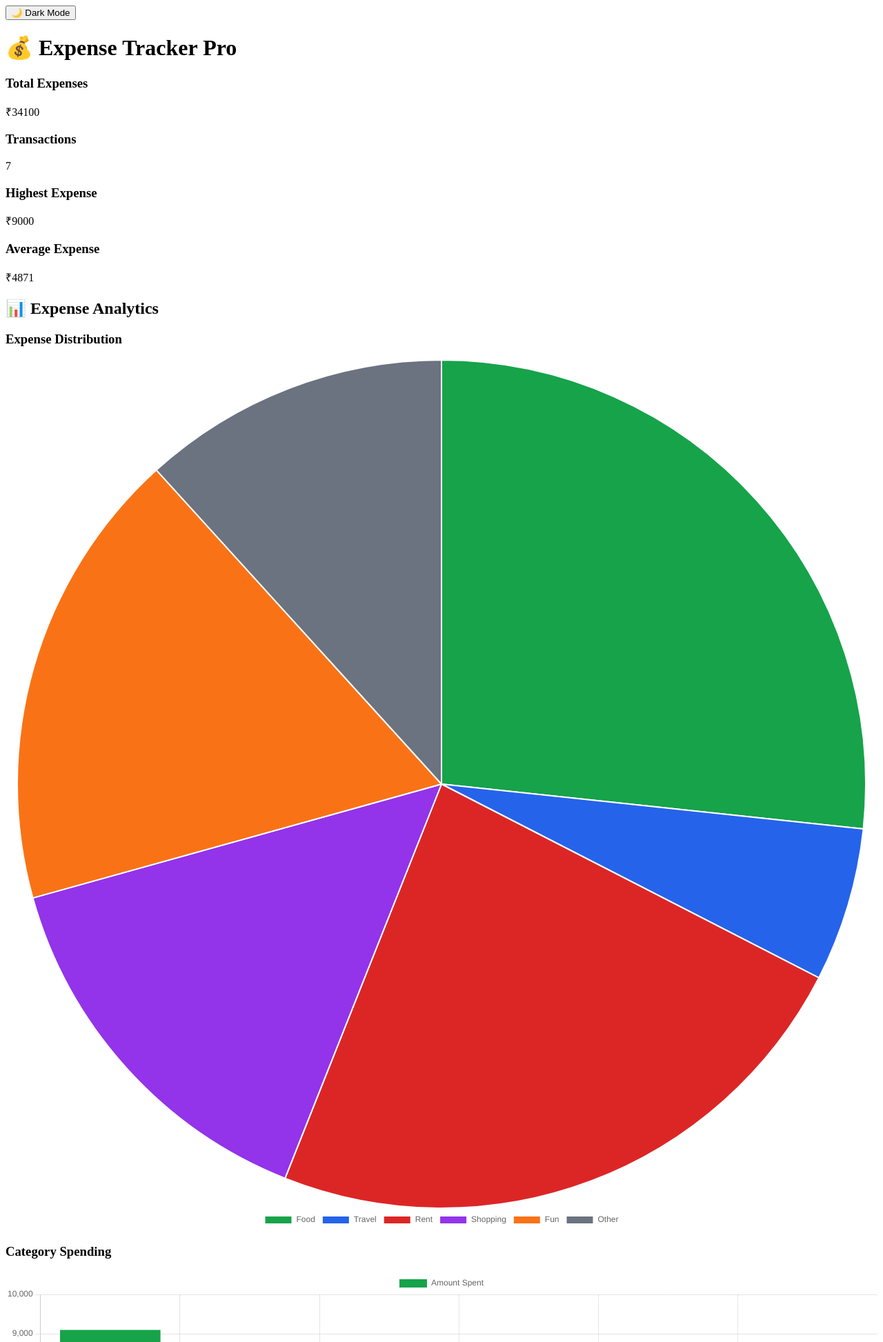
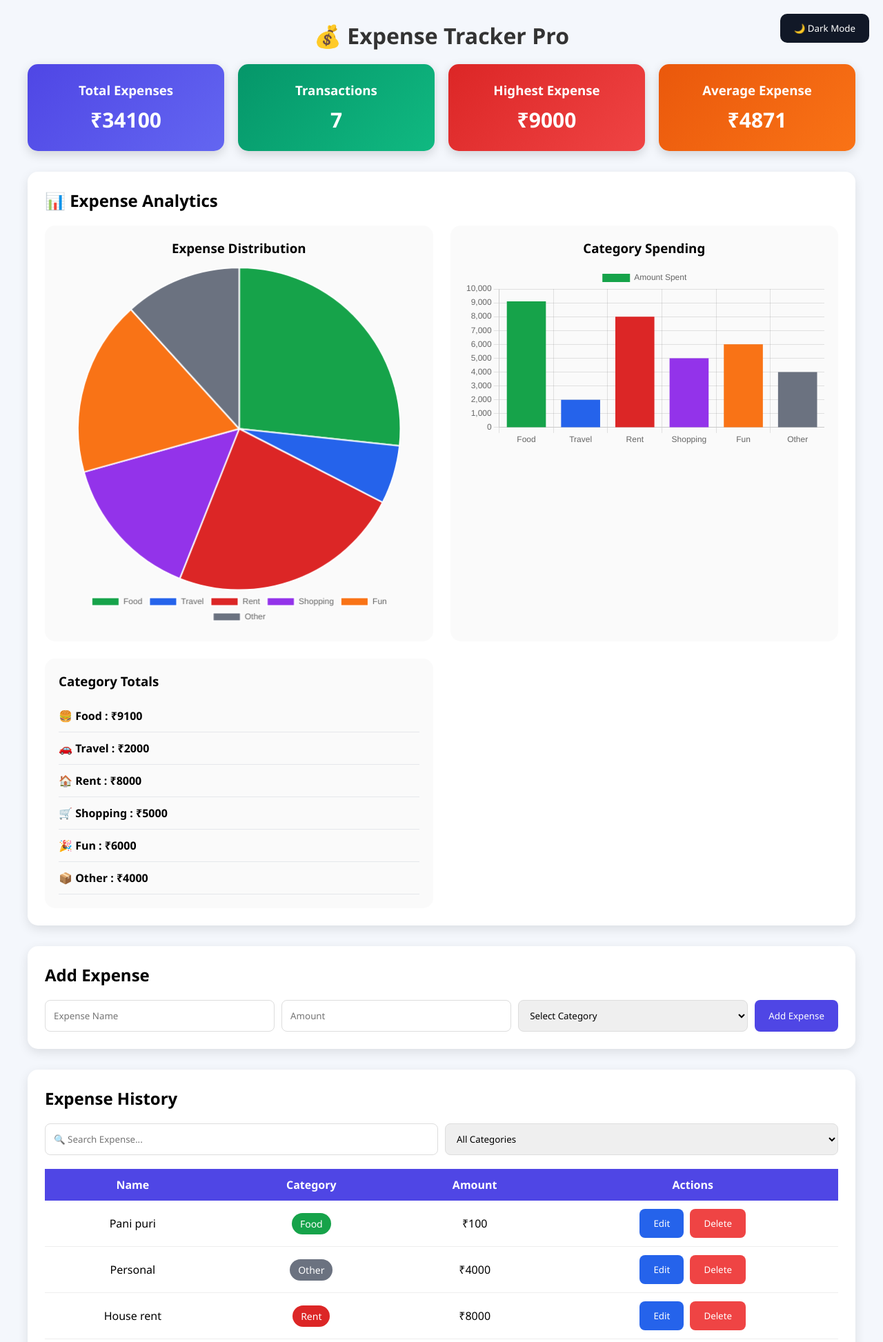
Before and after one commit to Shannu-2006/Expenses-Tracker-pro, a Flask app: page / in a window 1280 px wide. Shown: the top 1946 px of the page at 69% size. Run offline with Flask 3, Linux system fonts and the light colour scheme; data comes from the database, SQL or seed files in the repository.

```diff
--- a/static/style.css
+++ b/static/style.css
@@ -1,146 +1,382 @@
-from flask import Flask, render_template, request, redirect, flash
-from flask_sqlalchemy import SQLAlchemy
+*{
+    margin:0;
+    padding:0;
+    box-sizing:border-box;
+    font-family:Segoe UI,sans-serif;
+}
 
-app = Flask(__name__)
-app.secret_key = "expense_tracker_secret"
+body{
+    background:#f4f7fc;
+    padding:30px;
+    transition:0.3s;
+}
 
-app.config['SQLALCHEMY_DATABASE_URI'] = 'sqlite:///expenses.db'
-app.config['SQLALCHEMY_TRACK_MODIFICATIONS'] = False
+.container{
+    max-width:1200px;
+    margin:auto;
+}
 
-db = SQLAlchemy(app)
+h1{
+    text-align:center;
+    margin-bottom:20px;
+    color:#333;
+}
+
+.dark-mode-btn{
+    position:fixed;
+    top:20px;
+    right:20px;
+    background:#111827;
+    color:white;
+    border:none;
+    padding:12px 20px;
+    border-radius:10px;
+    cursor:pointer;
+    z-index:1000;
+}
+
+.success-message{
+    background:#16a34a;
+    color:white;
+    padding:15px;
+    border-radius:10px;
+    text-align:center;
+    margin-bottom:20px;
+    font-weight:bold;
+}
+
+/* DASHBOARD */
+
+.dashboard{
+    display:grid;
+    grid-template-columns:repeat(auto-fit,minmax(220px,1fr));
+    gap:20px;
+    margin-bottom:30px;
+}
+
+.card{
+    color:white;
+    padding:25px;
+    border-radius:15px;
+    text-align:center;
+    box-shadow:0 5px 15px rgba(0,0,0,0.15);
+    transition:0.3s;
+}
+
+.card:hover{
+    transform:translateY(-5px);
+}
+
+.card h3{
+    margin-bottom:10px;
+}
+
+.card p{
+    font-size:30px;
+    font-weight:bold;
+}
+
+.total-card{
+    background:linear-gradient(135deg,#4f46e5,#6366f1);
+}
+
+.transaction-card{
+    background:linear-gradient(135deg,#059669,#10b981);
+}
+
+.highest-card{
+    background:linear-gradient(135deg,#dc2626,#ef4444);
+}
+
+.average-card{
+    background:linear-gradient(135deg,#ea580c,#f97316);
+}
+
+/* ANALYTICS */
+
+.analytics-card{
+    background:white;
+    padding:25px;
+    border-radius:15px;
+    margin-bottom:30px;
+    box-shadow:0 5px 15px rgba(0,0,0,0.1);
+}
+
+.analytics-card h2{
+    margin-bottom:20px;
+}
+
+.analytics-grid{
+    display:grid;
+    grid-template-columns:1fr 1fr;
+    gap:25px;
+
+}
+
+.chart-box{
+    background:#fafafa;
+    padding:20px;
+    border-radius:15px;
+}
+
+.chart-box h3{
+    text-align:center;
+    margin-bottom:15px;
+}
 
 
-class Expense(db.Model):
-    id = db.Column(db.Integer, primary_key=True)
-    name = db.Column(db.String(100), nullable=False)
-    amount = db.Column(db.Integer, nullable=False)
-    category = db.Column(db.String(50), nullable=False)
+.summary-box{
+    background:#fafafa;
+    padding:20px;
+    border-radius:15px;
+}
 
+.summary-box h3{
+    margin-bottom:15px;
+}
 
-with app.app_context():
-    db.create_all()
+.summary-list{
+    list-style:none;
+}
 
+.summary-list li{
+    padding:12px 0;
+    border-bottom:1px solid #e5e7eb;
+    font-weight:600;
+}
 
-@app.route('/', methods=['GET', 'POST'])
-def home():
+/* FORM */
 
-    if request.method == 'POST':
+.form-card,
+.table-card{
+    background:white;
+    padding:25px;
+    border-radius:15px;
+    box-shadow:0 5px 15px rgba(0,0,0,0.1);
+    margin-bottom:30px;
+}
 
-        name = request.form['name']
-        amount = request.form['amount']
-        category = request.form['category']
+.form-card h2,
+.table-card h2{
+    margin-bottom:20px;
+}
 
-        expense = Expense(
-            name=name,
-            amount=int(amount),
-            category=category
-        )
+form{
+    display:flex;
+    gap:10px;
+    flex-wrap:wrap;
+}
 
-        db.session.add(expense)
-        db.session.commit()
+input,
+select{
+    flex:1;
+    min-width:200px;
+    padding:12px;
+    border:1px solid #ddd;
+    border-radius:8px;
+}
 
-        flash("Expense added successfully!")
+/* BUTTONS */
 
-        return redirect('/')
+button{
+    padding:12px 20px;
+    border:none;
+    border-radius:8px;
+    background:#4f46e5;
+    color:white;
+    cursor:pointer;
+}
 
-    expenses = Expense.query.order_by(
-        Expense.id.desc()
-    ).all()
+button:hover{
+    background:#3730a3;
+}
 
-    total = sum(
-        expense.amount
-        for expense in expenses
-    )
+.edit-btn{
+    background:#2563eb;
+    margin-right:5px;
+}
 
-    transaction_count = len(expenses)
+.edit-btn:hover{
+    background:#1d4ed8;
+}
 
-    highest_expense = max(
-        [expense.amount for expense in expenses],
-        default=0
-    )
+.delete-btn{
+    background:#ef4444;
+}
 
-    average_expense = (
-        total // transaction_count
-        if transaction_count > 0
-        else 0
-    )
+.delete-btn:hover{
+    background:#b91c1c;
+}
 
-    category_totals = {
-        "Food": 0,
-        "Travel": 0,
-        "Rent": 0,
-        "Shopping": 0,
-        "Fun": 0,
-        "Other": 0
+/* SEARCH */
+
+.search-section{
+    display:flex;
+    gap:10px;
+    margin-bottom:20px;
+    flex-wrap:wrap;
+}
+
+/* TABLE */
+
+table{
+    width:100%;
+    border-collapse:collapse;
+}
+
+th{
+    background:#4f46e5;
+    color:white;
+    padding:12px;
+}
+
+td{
+    padding:12px;
+    border-bottom:1px solid #eee;
+    text-align:center;
+}
+
+tr:hover{
+    background:#f9f9f9;
+}
+
+/* BADGES */
+
+.badge{
+    padding:6px 12px;
+    border-radius:20px;
+    color:white;
+    font-size:14px;
+}
+
+.food{
+    background:#16a34a;
+}
+
+.travel{
+    background:#2563eb;
+}
+
+.rent{
+    background:#dc2626;
+}
+
+.shopping{
+    background:#9333ea;
+}
+
+.fun{
+    background:#f97316;
+}
+
+.other{
+    background:#6b7280;
+}
+
+/* MODAL */
+
+.modal{
+    display:none;
+    position:fixed;
+    z-index:2000;
+    left:0;
+    top:0;
+    width:100%;
+    height:100%;
+    background:rgba(0,0,0,0.5);
+}
+
+.modal-content{
+    background:white;
+    margin:8% auto;
+    padding:30px;
+    width:90%;
+    max-width:500px;
+    border-radius:15px;
+}
+
+.modal-content h2{
+    margin-bottom:20px;
+}
+
+.close-btn{
+    float:right;
+    font-size:28px;
+    cursor:pointer;
+    font-weight:bold;
+}
+
+.close-btn:hover{
+    color:red;
+}
+
+/* DARK MODE */
+
+.dark-mode{
+    background:#111827;
+    color:white;
+}
+
+.dark-mode h1{
+    color:white;
+}
+
+.dark-mode .analytics-card,
+.dark-mode .form-card,
+.dark-mode .table-card,
+.dark-mode .modal-content{
+    background:#1f2937;
+    color:white;
+}
+
+.dark-mode .chart-box,
+.dark-mode .summary-box{
+    background:#374151;
+}
+
+.dark-mode input,
+.dark-mode select{
+    background:#374151;
+    color:white;
+    border:1px solid #4b5563;
+}
+
+.dark-mode td{
+    border-bottom:1px solid #374151;
+}
+
+.dark-mode tr:hover{
+    background:#374151;
+}
+
+.dark-mode .summary-list li{
+    border-bottom:1px solid #4b5563;
+}
+
+/* MOBILE */
+
+@media(max-width:768px){
+
+    form{
+        flex-direction:column;
     }
 
-    for expense in expenses:
-
-        if expense.category in category_totals:
-            category_totals[
-                expense.category
-            ] += expense.amount
-
-    highest_category = max(
-        category_totals,
-        key=category_totals.get
-    )
-
-    highest_category_amount = (
-        category_totals[highest_category]
-    )
-
-    monthly_summary = {
-        "total": total,
-        "transactions": transaction_count,
-        "highest_expense": highest_expense,
-        "average_expense": average_expense
+    .search-section{
+        flex-direction:column;
     }
 
-    return render_template(
-        'index.html',
-        expenses=expenses,
-        total=total,
-        transaction_count=transaction_count,
-        highest_expense=highest_expense,
-        average_expense=average_expense,
-        category_totals=category_totals,
-        highest_category=highest_category,
-        highest_category_amount=highest_category_amount,
-        monthly_summary=monthly_summary
-    )
+    .analytics-grid{
+        grid-template-columns:1fr;
+    }
 
+    table{
+        display:block;
+        overflow-x:auto;
+    }
 
-@app.route('/update/<int:id>', methods=['POST'])
-def update(id):
-
-    expense = Expense.query.get_or_404(id)
-
-    expense.name = request.form['name']
-    expense.amount = int(
-        request.form['amount']
-    )
-    expense.category = request.form['category']
-
-    db.session.commit()
-
-    flash("Expense updated successfully!")
-
-    return redirect('/')
-
-
-@app.route('/delete/<int:id>')
-def delete(id):
-
-    expense = Expense.query.get_or_404(id)
-
-    db.session.delete(expense)
-    db.session.commit()
-
-    flash("Expense deleted successfully!")
-
-    return redirect('/')
-
-
-if __name__ == '__main__':
-    app.run(debug=True)
+    .dark-mode-btn{
+        position:static;
+        width:100%;
+        margin-bottom:20px;
+    }
+}
```
